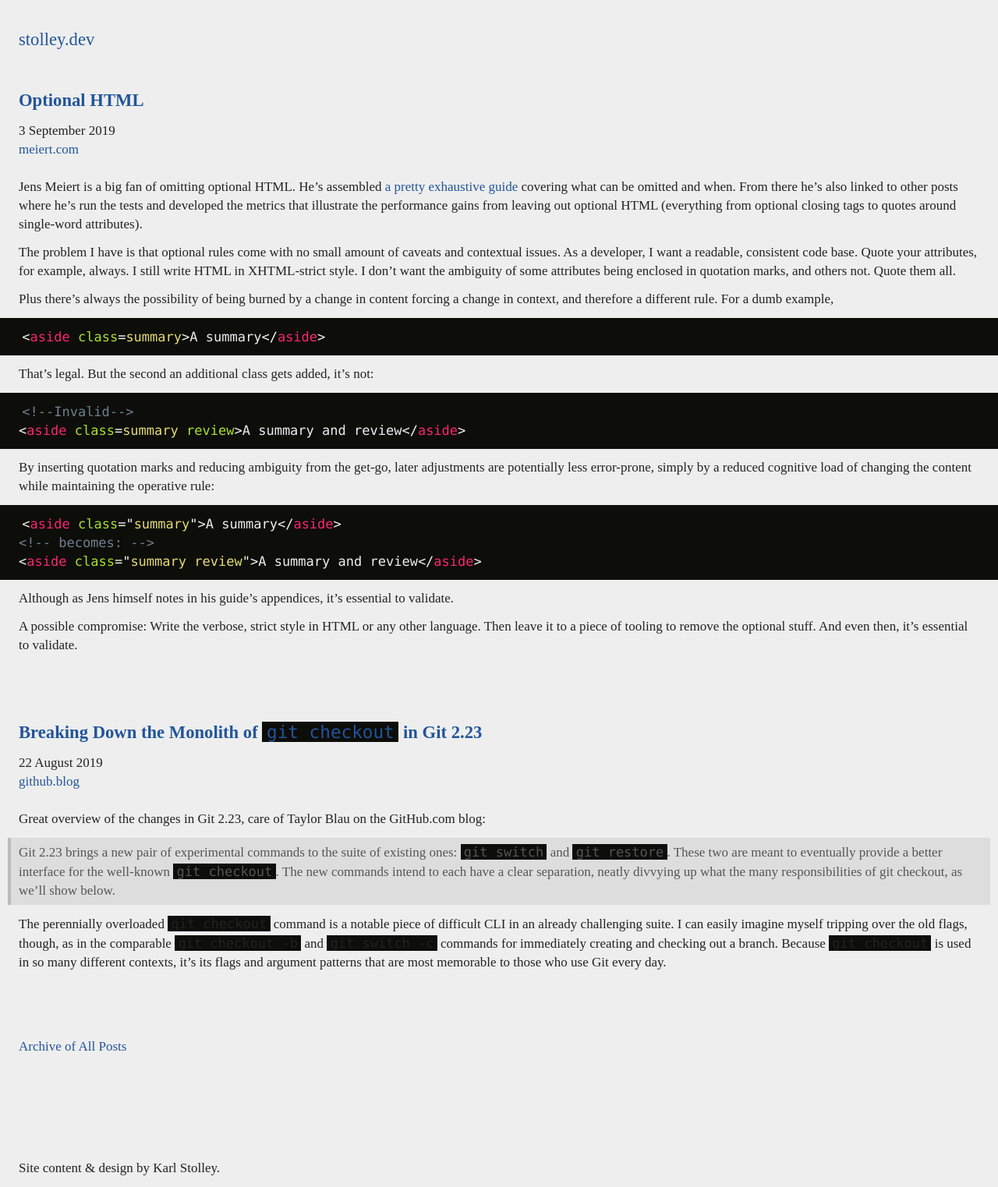
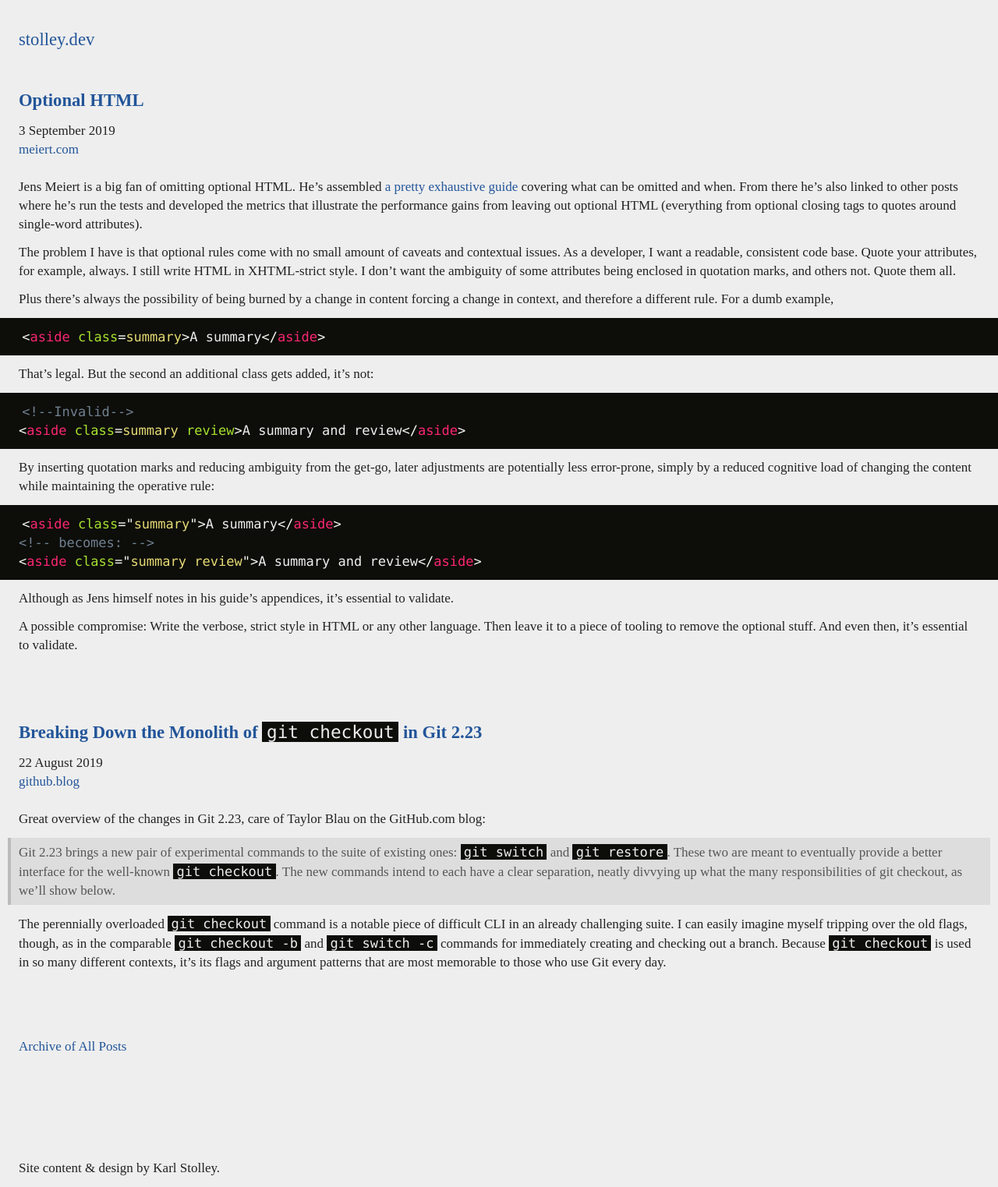
Before and after one commit to karlstolley/stolley.dev, a Jekyll site: the page built from index.md, in a window 1280 px wide. Shown: the whole page at 78% size. Built offline with Jekyll 4.4.1, drawn with Linux system fonts in a browser that asks for light colours; some web fonts are replaced.

Commit message:
Display readable code color, absent JavaScript
This fixes the no-JavaScript problem, but also adds a line to
temporarily accommodate the dark PrismJS theme.

```diff
--- a/assets/css/screen.css
+++ b/assets/css/screen.css
@@ -156,9 +156,9 @@
   font-style: normal;
   font-weight: normal;
   padding: 0 0.25em 0 0.25em; /* 4px */
+  color: inherit;
 }
 pre {
-  color: #EEE; /* For dark code examples -> TODO: fix this */
   margin: 0px -24px 12px -24px;
   padding: 12px 24px;
 }
@@ -205,6 +205,7 @@
 
 :not(pre) > code[class*="language-"],
 pre[class*="language-"] {
+  color: #EEE; /* TODO: Load proper light PrismJS theme to avoid this hack */
   background: #0d0d0a;
 }
 
```
